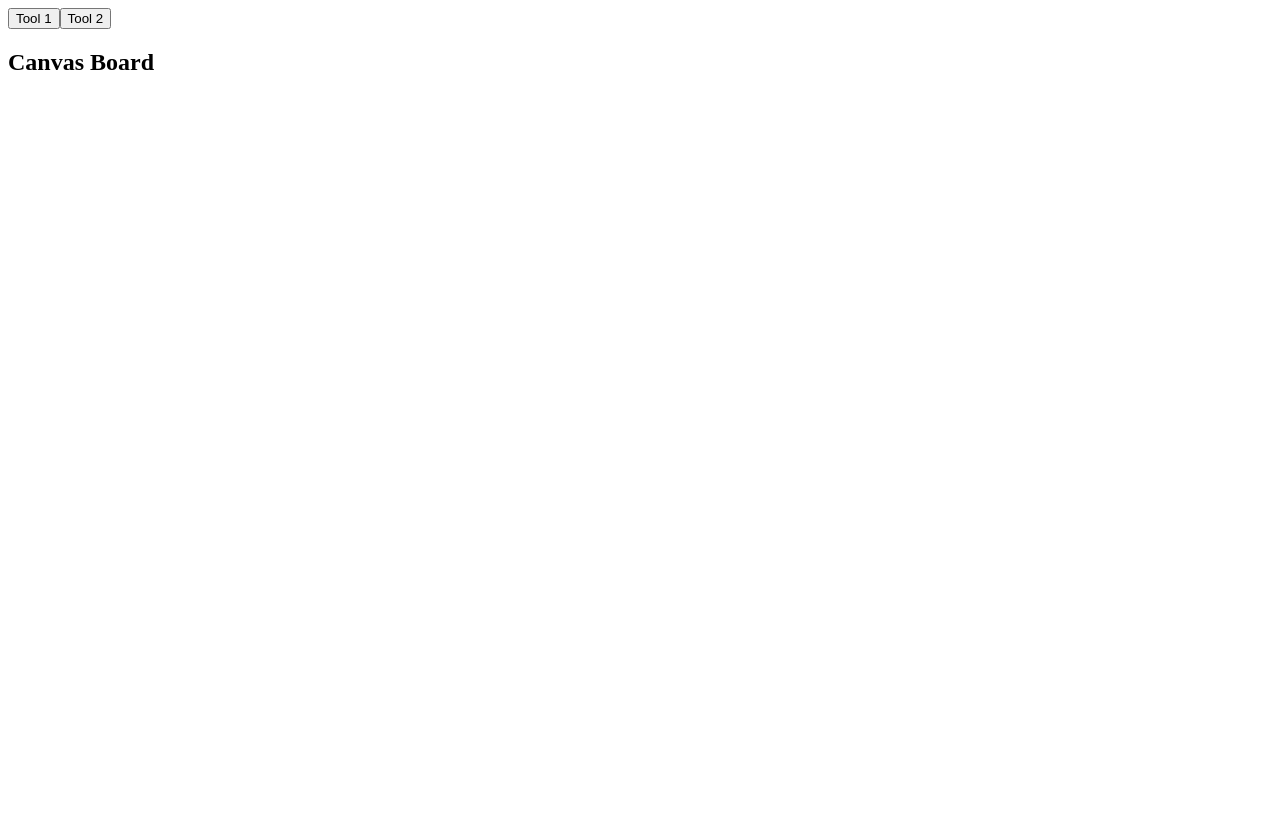
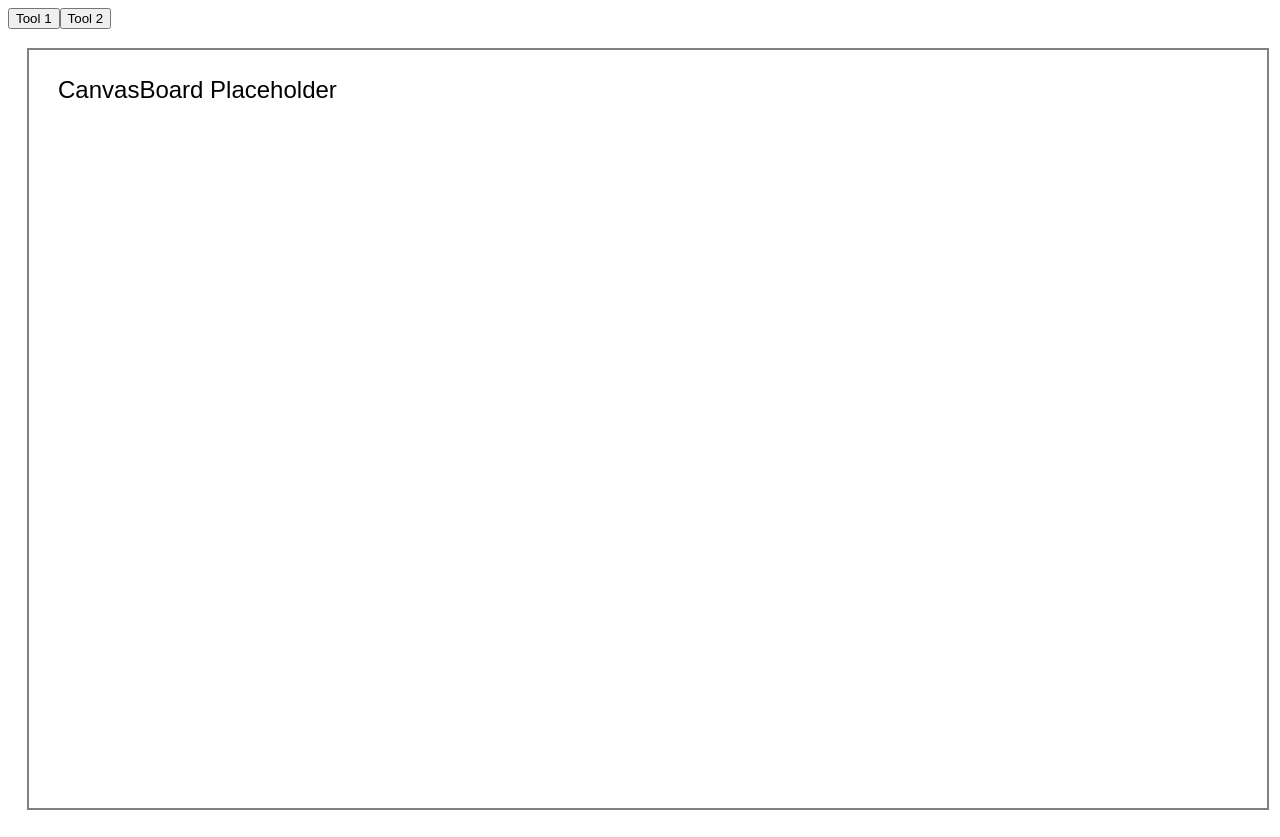
Before and after one commit to MRuhan17/Flowspace, a React app in the folder frontend/: page / in a window 1280 px wide. Before the commit the page ends 800 px from the top, so only its background shows below. Built offline with nearby package versions, Linux system fonts and the light colour scheme; the HTML template or start-up script is replaced by a standard one.

Commit message:
Implement CanvasBoard using react-konva and update dependencies

```diff
--- a/frontend/package.json
+++ b/frontend/package.json
@@ -13,7 +13,9 @@
     "react": "^18.3.1",
     "react-dom": "^18.3.1",
     "socket.io-client": "^4.7.5",
-    "zustand": "^4.5.2"
+    "zustand": "^4.5.2",
+    "konva": "^9.3.14",
+    "react-konva": "^18.2.10"
   },
   "devDependencies": {
     "@types/react": "^18.3.3",
--- a/frontend/src/components/CanvasBoard.jsx
+++ b/frontend/src/components/CanvasBoard.jsx
@@ -1,11 +1,21 @@
 import React from 'react';
+import { Stage, Layer, Text, Rect } from 'react-konva';
 
 const CanvasBoard = () => {
     return (
-        <div className="canvas-board">
-            <h2>Canvas Board</h2>
-            {/* Board logic will go here */}
-        </div>
+        <Stage width={window.innerWidth} height={window.innerHeight}>
+            <Layer>
+                <Text text="CanvasBoard Placeholder" fontSize={24} x={50} y={50} />
+                <Rect
+                    x={20}
+                    y={20}
+                    width={window.innerWidth - 40}
+                    height={window.innerHeight - 40}
+                    stroke="gray"
+                    strokeWidth={2}
+                />
+            </Layer>
+        </Stage>
     );
 };
 
```
